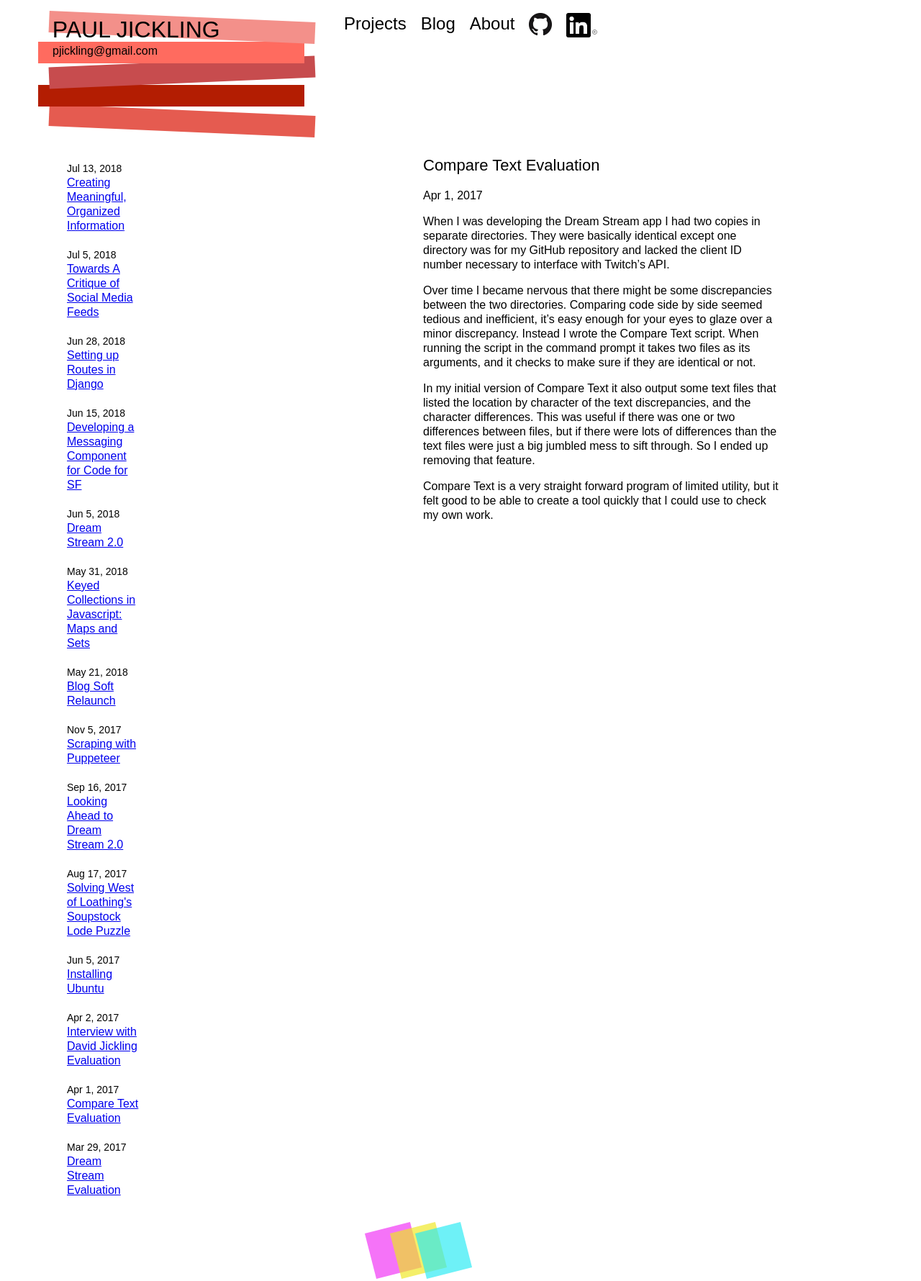
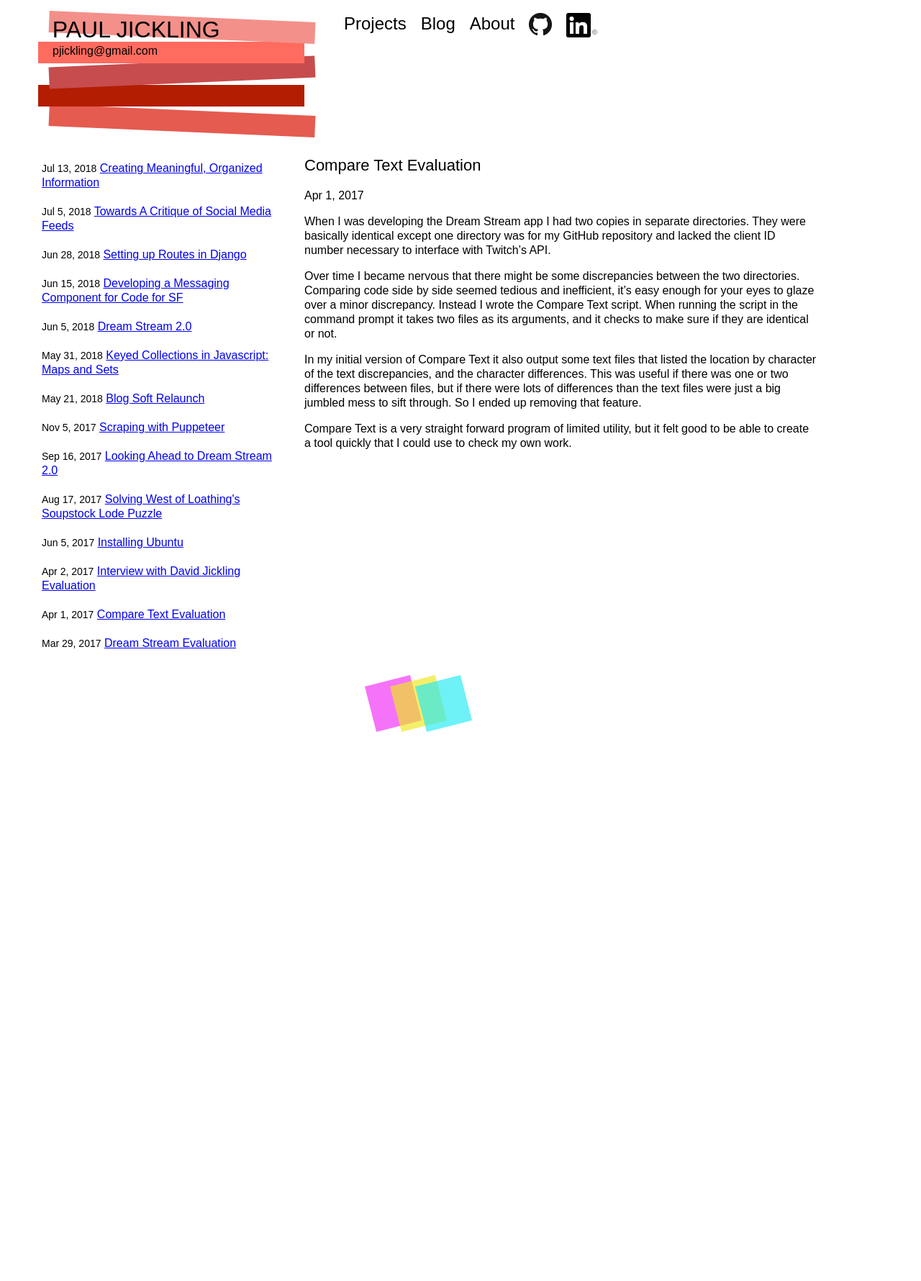
Before and after one commit to pauljickling/pauljickling.github.io, a Jekyll site: the page built from _posts/2017-04-01-compare-text-evaluation.markdown, in a window 1280 px wide. Shown: the whole page at 72% size. Built offline with Jekyll 4.4.1, drawn with Linux system fonts in a browser that asks for light colours; some web fonts are replaced; after the commit the page ends 1020 px from its top, so only the background shows below that.

Commit message:
Changed blog post layout and reorganized css file

```diff
--- a/assets/main.css
+++ b/assets/main.css
@@ -41,10 +41,10 @@ pre, code {
 
 .blog-grid {
   display: grid;
-  grid-gap: 40px;
-  margin-left: 40px;
-  margin-right: 40px;
-  grid-template-columns: repeat(auto-fill, minmax(200px, 500px));
+  grid-gap: 20px;
+  margin-left: 5px;
+  margin-right: 5px;
+  grid-template-columns: 250px auto;
 }
 
 ul.post-list {
@@ -102,7 +102,7 @@ div.project-text {
   margin-bottom: 10px;
 }
 
-/* Blog */
+/* Blog List i.e. Home layout */
 
 h2.blog-title {
   font-family: 'Mukta Mahee', serif;
@@ -131,11 +131,6 @@ a.post-link:active {
   color: blue;
 }
 
-div.side-panel {
-  display: none;
-  width: 25%;
-}
-
 h1.post-title {
   font-weight: lighter;
   font-size: 22px;
@@ -143,6 +138,12 @@ h1.post-title {
 
 span.post-meta {
   font-size: 14px;
+}
+
+/* Blog Post */
+
+div.side-panel {
+  display: none;
 }
 
 /* About */
@@ -281,6 +282,9 @@ span#email {
     margin-left: 40px;
     margin-right: 40px;
   }
+  div.blog-grid {
+    grid-template-columns: 1fr 3fr;
+  }
   #about-grid {
     margin-left: 60px;
     margin-right: 60px;
@@ -300,6 +304,9 @@ span#email {
   li#external {
     flex-direction: row-reverse;
   }
+  div.post-content {
+    max-width: 80ch;
+  }
   a.post-link {
     font-size: 22px;
   }
```
